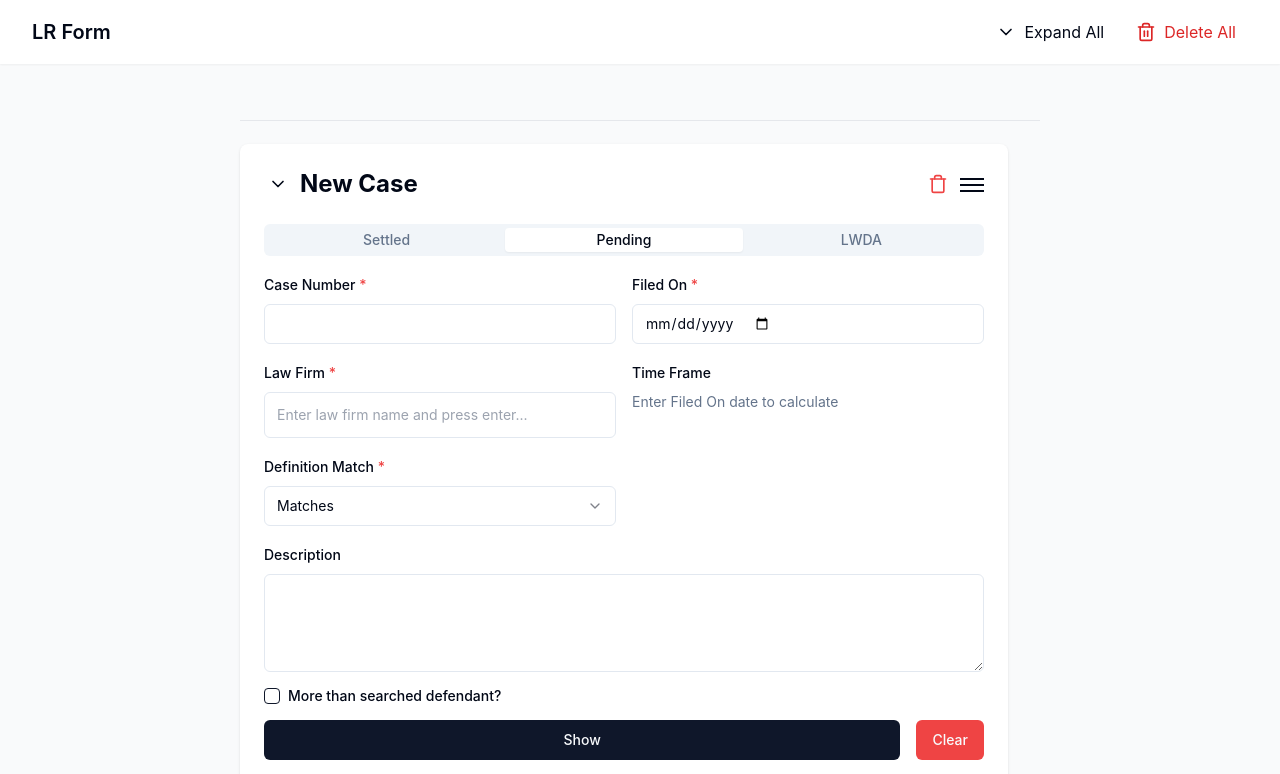
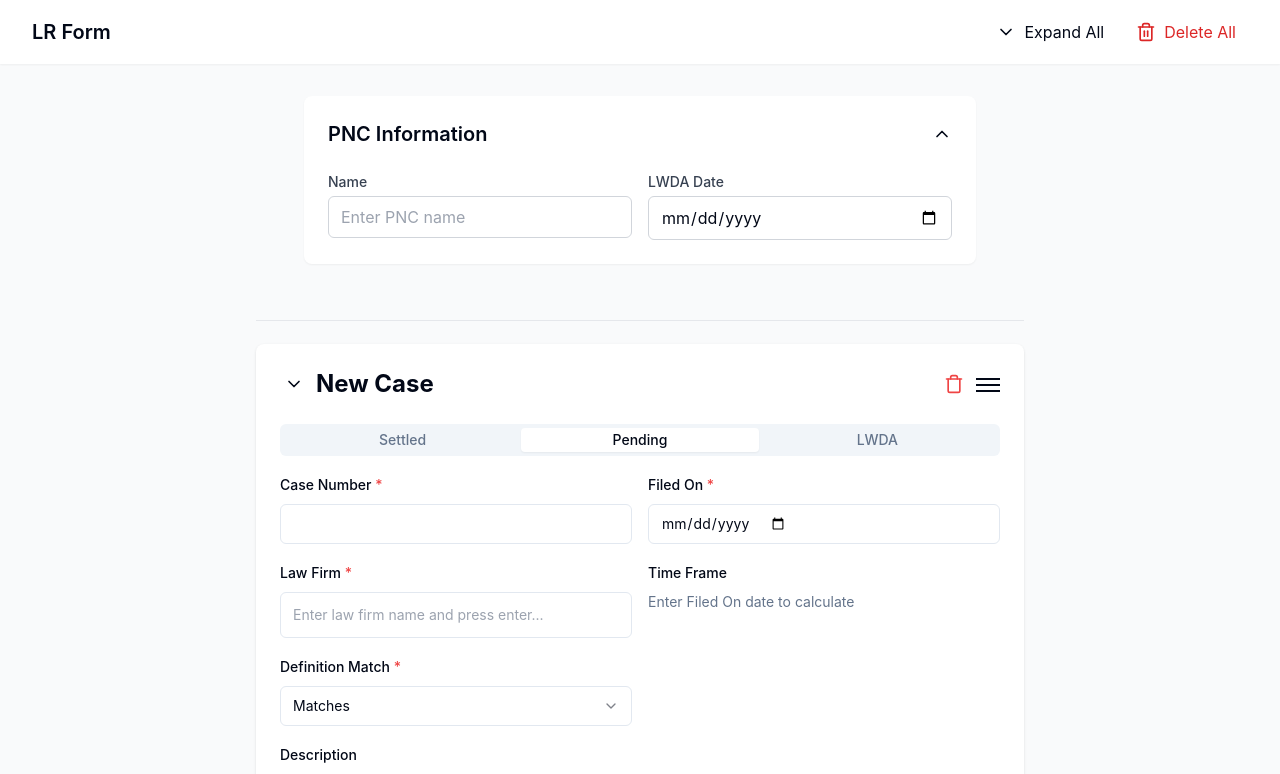
Before and after one commit to Gevork-Manukyan/LR-Form, a React (Vite) app: page / in a window 1280 px wide. Shown: the top 774 px of the page. Built offline with nearby package versions, Linux system fonts and the light colour scheme.

Commit message:
adds collapsing to pnc form

```diff
--- a/src/App.tsx
+++ b/src/App.tsx
@@ -1,5 +1,6 @@
 import { Navbar } from './components/ui/Navbar';
 import { LawsuitList } from './components/LawsuitList';
+import { PNCForm } from './components/PNCForm';
 import { useLawsuitManager } from './hooks/useLawsuitManager';
 
 function App() {
@@ -13,6 +14,11 @@ function App() {
     handleDeleteAll,
   } = useLawsuitManager();
 
+  const handlePNCInfoChange = (info: { name: string; lwdaDate: string }) => {
+    // You can handle the PNC information here
+    console.log('PNC Info:', info);
+  };
+
   return (
     <div className="min-h-screen bg-gray-50">
       <Navbar
@@ -20,6 +26,7 @@ function App() {
         isAllCollapsed={isAllCollapsed}
         onDeleteAll={handleDeleteAll}
       />
+      <PNCForm onPNCInfoChange={handlePNCInfoChange} className="mt-8" />
       <LawsuitList
         lawsuitIds={lawsuitIds}
         expandedLawsuitId={expandedLawsuitId}
--- a/src/components/LawsuitList.tsx
+++ b/src/components/LawsuitList.tsx
@@ -17,7 +17,7 @@ export function LawsuitList({
   onRemoveLawsuit,
 }: LawsuitListProps) {
   return (
-    <div className="py-8">
+    <div className="pb-8">
       <div className="flex flex-col items-center">
         {lawsuitIds.map((id, index) => (
           <div key={id} className="flex flex-col">
--- /dev/null
+++ b/src/components/PNCForm.tsx
@@ -0,0 +1,72 @@
+import { useState } from 'react';
+import { ChevronDown, ChevronUp } from 'lucide-react';
+
+interface PNCFormProps {
+  onPNCInfoChange: (info: { name: string; lwdaDate: string }) => void;
+  className?: string;
+}
+
+export function PNCForm({ onPNCInfoChange, className = '' }: PNCFormProps) {
+  const [name, setName] = useState('');
+  const [lwdaDate, setLwdaDate] = useState('');
+  const [isExpanded, setIsExpanded] = useState(true);
+
+  const handleNameChange = (e: React.ChangeEvent<HTMLInputElement>) => {
+    const newName = e.target.value;
+    setName(newName);
+    onPNCInfoChange({ name: newName, lwdaDate });
+  };
+
+  const handleDateChange = (e: React.ChangeEvent<HTMLInputElement>) => {
+    const newDate = e.target.value;
+    setLwdaDate(newDate);
+    onPNCInfoChange({ name, lwdaDate: newDate });
+  };
+
+  const toggleExpand = () => {
+    setIsExpanded(!isExpanded);
+  };
+
+  return (
+    <div className={`w-full max-w-2xl mx-auto bg-white rounded-lg shadow-sm mb-8 ${className}`}>
+      <button
+        onClick={toggleExpand}
+        className="w-full flex items-center justify-between p-6 hover:bg-gray-50 rounded-t-lg"
+      >
+        <h2 className="text-xl font-semibold">PNC Information</h2>
+        {isExpanded ? <ChevronUp className="h-5 w-5" /> : <ChevronDown className="h-5 w-5" />}
+      </button>
+      {isExpanded && (
+        <div className="p-6 pt-0">
+          <div className="flex gap-4">
+            <div className="flex-1">
+              <label htmlFor="name" className="block text-sm font-medium text-gray-700 mb-1">
+                Name
+              </label>
+              <input
+                type="text"
+                id="name"
+                value={name}
+                onChange={handleNameChange}
+                className="w-full px-3 py-2 border border-gray-300 rounded-md focus:outline-none focus:ring-2 focus:ring-blue-500"
+                placeholder="Enter PNC name"
+              />
+            </div>
+            <div className="flex-1">
+              <label htmlFor="lwdaDate" className="block text-sm font-medium text-gray-700 mb-1">
+                LWDA Date
+              </label>
+              <input
+                type="date"
+                id="lwdaDate"
+                value={lwdaDate}
+                onChange={handleDateChange}
+                className="w-full px-3 py-2 border border-gray-300 rounded-md focus:outline-none focus:ring-2 focus:ring-blue-500"
+              />
+            </div>
+          </div>
+        </div>
+      )}
+    </div>
+  );
+}
--- a/src/components/ui/DividerWithAddButton.tsx
+++ b/src/components/ui/DividerWithAddButton.tsx
@@ -11,7 +11,7 @@ export function DividerWithAddButton({ onAdd, index }: DividerWithAddButtonProps
 
   return (
     <div
-      className="relative h-8 w-[800px] my-2 flex items-center justify-center group"
+      className="relative max-w-3xl w-[1000px] h-8 my-2 flex items-center justify-center group"
       onMouseEnter={() => setIsVisible(true)}
       onMouseLeave={() => setIsVisible(false)}
     >
```
